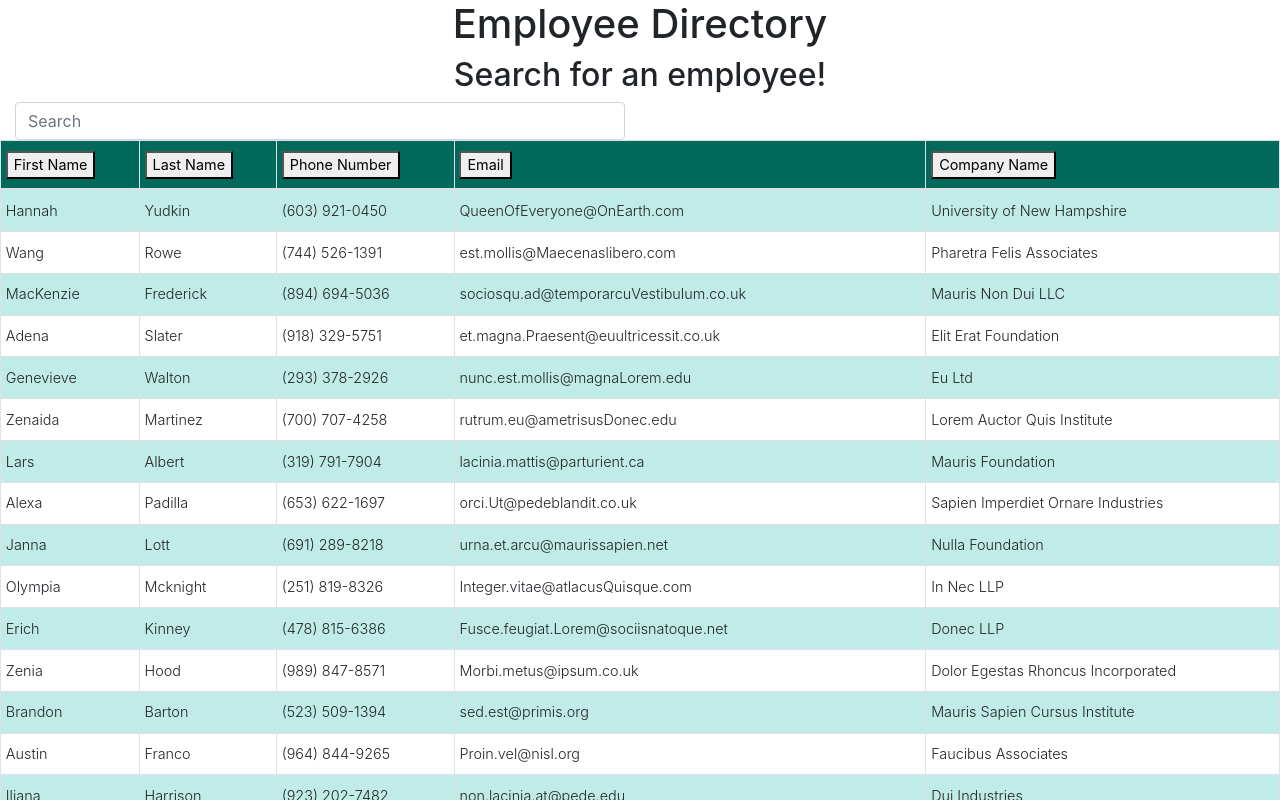
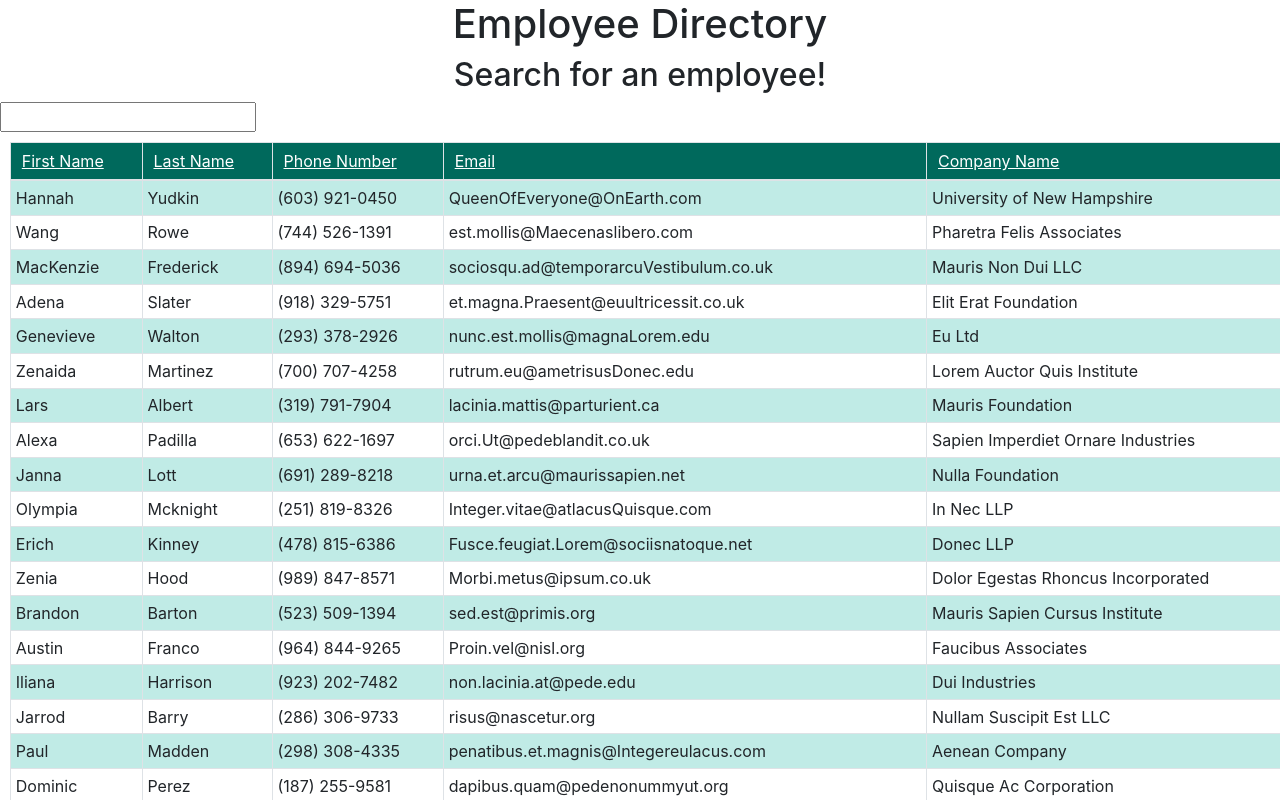
Before and after one commit to HannahYudkin/employee-directory, a React (Create React App) app in the folder employee-directory/: page / in a window 1280 px wide. Shown: the top 800 px of the page. Built offline with nearby package versions, Linux system fonts and the light colour scheme.

Commit message:
Completed search functionality/deleted files.

```diff
--- a/employee-directory/src/App.js
+++ b/employee-directory/src/App.js
@@ -1,7 +1,6 @@
 import React from "react";
-import EmployeeTable from "./components/EmployeeList";
+import EmployeeTable from "./components/EmployeeTable";
 import "bootstrap/dist/css/bootstrap.min.css";
-import SearchBar from "./components/SearchBar";
 import data from "./components/Data.json";
 import Title from "./components/Title";
 
@@ -10,37 +9,82 @@ class App extends React.Component {
     super(props);
     this.state = {
       data: data,
-      search: ""
+      searchFirst: "",
+      filteredTable: [],
+      sortDirection: "asc",
     };
     this.sortBy = this.sortBy.bind(this);
-  }
-  // sortBy(key) {
-  //   this.setState({
-  //     data: data.sort((a, b) => a > b),
-  //   });
-  // }
-
-  compareBy(key) {
-    return function (a, b) {
-      if (a[key] < b[key]) return -1;
-      if (a[key] > b[key]) return 1;
-      return 0;
-    };
   }
 
   sortBy(key) {
     let arrayCopy = [...this.state.data];
-    arrayCopy.sort(this.compareBy(key));
-    this.setState({data: arrayCopy});
+    arrayCopy.sort((a, b) => {
+      if (this.state.sortDirection === "asc") {
+        this.setState({ sortDirection: "desc" });
+        return a[key].toLowerCase() < b[key].toLowerCase() ? -1 : 1;
+      } else {
+        this.setState({ sortDirection: "asc" });
+        return a[key].toLowerCase() < b[key].toLowerCase() ? 1 : -1;
+      }
+    });
+
+    this.setState({ filteredTable: arrayCopy });
   }
 
+  handleInputChange = (event) => {
+    const { name, value } = event.target;
+
+    this.setState({
+      [name]: value,
+    }, this.filterTable);
+  };
+
+  filterTable() {
+    console.log(this.state.searchFirst)
+    // If theres no search or it is an empty string just return the unfiltered data
+    if (
+      this.state.searchFirst == null ||
+      this.state.searchFirst == "" ||
+      this.state.searchFirst == " "
+    ) {
+      this.setState({ filteredTable: data });
+    } else {
+      // otherwise sort the data and set this sorted data in state.
+      const items = this.state.data.filter(
+        (data) =>
+          data.First_Name.toLowerCase().includes(
+            this.state.searchFirst.toLowerCase()
+          ) ||
+          data.Last_Name.toLowerCase().includes(
+            this.state.searchFirst.toLowerCase()
+          ) ||
+          data.Phone_number.includes(this.state.searchFirst) ||
+          data.Email.toLowerCase().includes(this.state.searchFirst.toLowerCase()) ||
+          data.Company_Name.toLowerCase().includes(
+            this.state.searchFirst.toLowerCase()
+          )
+      );
+      this.setState({ filteredTable: items });
+    }
+  }
+
+  componentDidMount() {
+    // Fire this function once the component is ready so we have data to send to the CoolTableComponent
+    this.filterTable();
+  }
 
   render() {
     return (
       <div>
         <Title />
-        <SearchBar />
-        <EmployeeTable data={this.state.data} sortBy={this.sortBy}  />;
+        <form className="form">
+          <input
+            value={this.state.searchFirst}
+            name="searchFirst"
+            onChange={this.handleInputChange}
+          />
+        </form>
+        <EmployeeTable data={this.state.filteredTable} sortBy={this.sortBy} />
       </div>
     );
   }
--- a/employee-directory/src/Components/EmployeeList.js
+++ /dev/null
@@ -1,52 +0,0 @@
-import React from "react";
-//import Table from "react-bootstrap/Table";
-import "../../node_modules/bootstrap/dist/css/bootstrap.min.css";
-import { Table } from "../../node_modules/react-bootstrap";
-import "../styles/EmployeeList.css";
-
-function EmployeeTable(props) {
-  return (
-    <Table striped bordered hover small size="sm">
-      <thead>
-        <tr>
-          <th>
-            <button onClick={() => props.sortBy("First_Name")}>
-              First Name
-            </button>
-          </th>
-          <th>
-            <button onClick={() => props.sortBy("Last_Name")}>
-              {" "}
-              Last Name
-            </button>
-          </th>
-          <th>
-            <button onClick={() => props.sortBy("Phone_number")}>
-              Phone Number{" "}
-            </button>
-          </th>
-          <th>
-            <button onClick={() => props.sortBy("Email")}> Email</button>
-          </th>
-          <th>
-            <button onClick={() => props.sortBy("Company_Name")}>
-              Company Name
-            </button>
-          </th>
-        </tr>
-      </thead>
-      <tbody>
-        {props.data.map((row) => (
-          <tr>
-            <td>{row.First_Name}</td>
-            <td>{row.Last_Name}</td>
-            <td>{row.Phone_number}</td>
-            <td>{row.Email}</td>
-            <td>{row.Company_Name}</td>
-          </tr>
-        ))}
-      </tbody>
-    </Table>
-  );
-}
-export default EmployeeTable;
--- /dev/null
+++ b/employee-directory/src/Components/EmployeeTable.js
@@ -0,0 +1,56 @@
+import React from "react";
+//import Table from "react-bootstrap/Table";
+import "../../node_modules/bootstrap/dist/css/bootstrap.min.css";
+import { Table } from "react-bootstrap";
+import "../styles/EmployeeList.css";
+
+function EmployeeTable(props) {
+  return (
+    <div>
+      {/* <form className="form">
+        <input type="text"/>
+      </form> */}
+      <Table striped bordered hover size="sm">
+        <thead>
+          <tr>
+            <th>
+              <button onClick={() => props.sortBy("First_Name")}>
+                First Name
+              </button>
+            </th>
+            <th>
+              <button onClick={() => props.sortBy("Last_Name")}>
+                Last Name
+              </button>
+            </th>
+            <th>
+              <button onClick={() => props.sortBy("Phone_number")}>
+                Phone Number
+              </button>
+            </th>
+            <th>
+              <button onClick={() => props.sortBy("Email")}> Email</button>
+            </th>
+            <th>
+              <button onClick={() => props.sortBy("Company_Name")}>
+                Company Name
+              </button>
+            </th>
+          </tr>
+        </thead>
+        <tbody>
+          {props.data.map((row) => (
+            <tr key={row.Email}>
+              <td>{row.First_Name}</td>
+              <td>{row.Last_Name}</td>
+              <td>{row.Phone_number}</td>
+              <td>{row.Email}</td>
+              <td>{row.Company_Name}</td>
+            </tr>
+          ))}
+        </tbody>
+      </Table>
+    </div>
+  );
+}
+export default EmployeeTable;
--- a/employee-directory/src/Components/SearchBar.js
+++ /dev/null
@@ -1,15 +0,0 @@
-import React from "react";
-import '../../node_modules/mdbreact/dist/css/mdb.css';
-//import { MDBCol } from "./node_modules/mdbreact";
-import {MDBCol} from "../../node_modules/mdbreact";
-//import { MDBCol } from 'mdbreact';
-
-const SearchBar = () => {
-    return (
-      <MDBCol md="6">
-        <input className="form-control" type="text" placeholder="Search" aria-label="Search" />
-      </MDBCol>
-    );
-  }
-
-  export default SearchBar;
--- a/employee-directory/src/styles/EmployeeList.css
+++ b/employee-directory/src/styles/EmployeeList.css
@@ -1,6 +1,11 @@
-/* button {
-  border-radius: 25px;
-} */
+
+button {
+  background: transparent;
+  color: white;
+  border: none;
+  text-decoration: underline;
+
+}
 
 th {
     background-color: #00695c;
@@ -8,7 +13,7 @@ th {
   }
 
 table {
-  margin: auto;
+  margin: 10px;
 }
 
 .table-striped > tbody > tr:nth-child(2n+1) > td, .table-striped > tbody > tr:nth-child(2n+1) > th {
```
